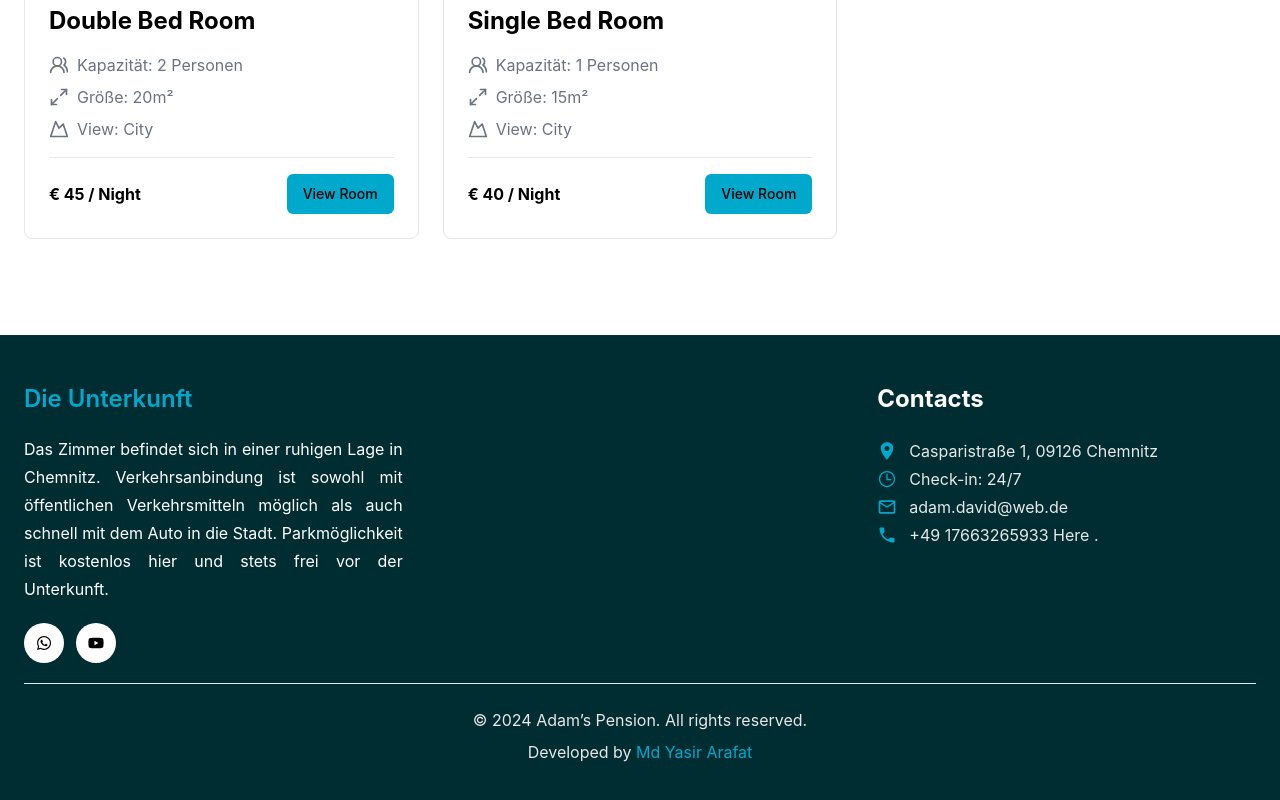
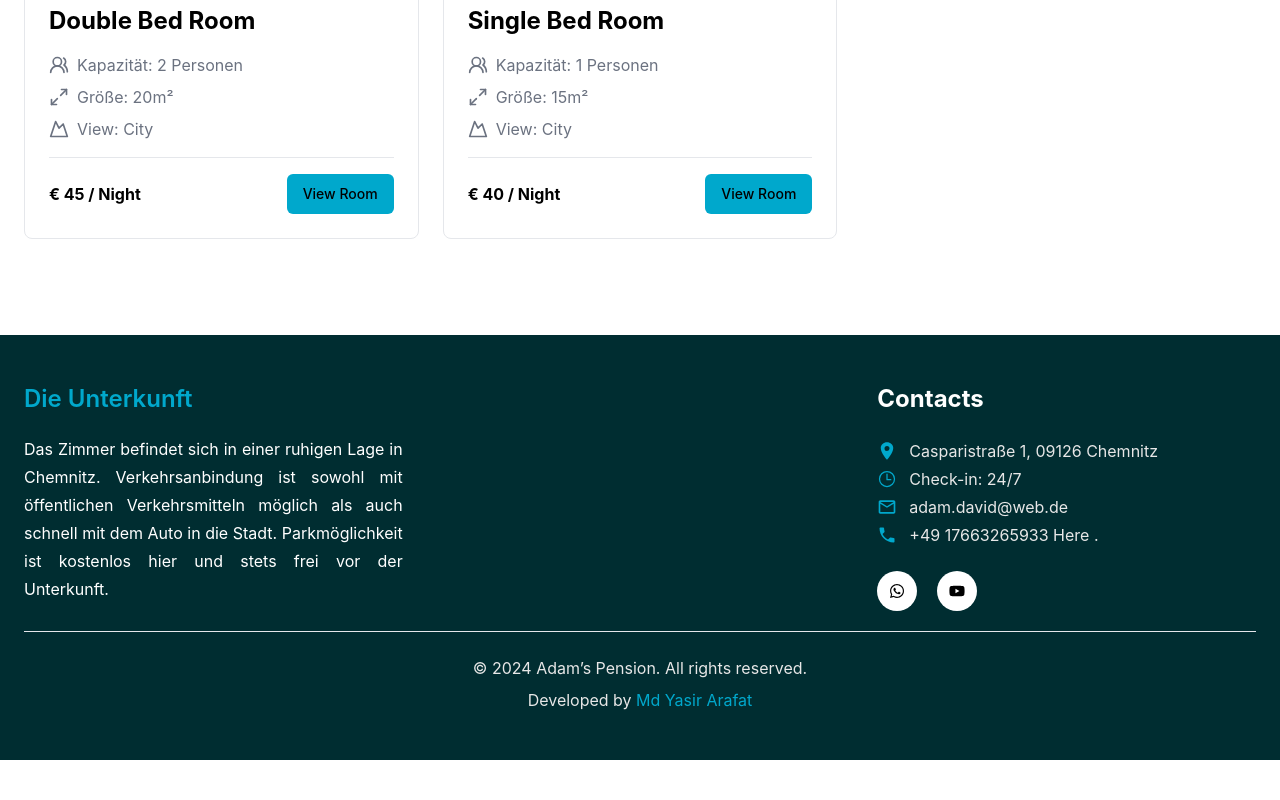
Before and after one commit to MdMushfikurTalukdar/AdamPension, a React (Create React App) app in the folder frontend/: page / in a window 1280 px wide. Shown: the part 1145-1945 px from the top of the page. After the commit the page ends 1905 px from the top, so only its background shows below. Built offline with nearby package versions, Linux system fonts and the light colour scheme.

Commit message:
all updated

```diff
--- a/frontend/src/components/Footer.js
+++ b/frontend/src/components/Footer.js
@@ -16,40 +16,7 @@ const Footer = () => {
       <p className="leading-7 text-white text-justify -mt-5">
       Das Zimmer befindet sich in einer ruhigen Lage in Chemnitz. Verkehrsanbindung ist sowohl mit öffentlichen Verkehrsmitteln möglich als auch schnell mit dem Auto in die Stadt. Parkmöglichkeit ist kostenlos hier und stets frei vor der Unterkunft.
       </p>
-      <div className="flex gap-3 -mt-5">
-        {/* <a
-          href="https://www.linkedin.com/company/electrosys-engineering/"
-          target="_blank"
-          rel="noopener noreferrer"
-          className="p-3 rounded-full cursor-pointer bg-white group hover:bg-primary transition-all duration-300"
-        >
-          <FaLinkedin className="text-black group-hover:text-white transition-all duration-300" />
-        </a> */}
-        <a
-          href="https://wa.me/+8801731177283"
-          target="_blank"
-          rel="noopener noreferrer"
-          className="p-3 rounded-full cursor-pointer bg-white group hover:bg-primary transition-all duration-300"
-        >
-          <FaWhatsapp className="text-black group-hover:text-white transition-all duration-300" />
-        </a>
-        {/* <a
-          href="https://www.facebook.com/people/ElectroSys-Engineering/61560350367695/"
-          target="_blank"
-          rel="noopener noreferrer"
-          className="p-3 rounded-full cursor-pointer bg-white group hover:bg-primary transition-all duration-300"
-        >
-          <FaFacebook className="text-black group-hover:text-white transition-all duration-300" />
-        </a> */}
-        <a
-          href="https://www.youtube.com/"
-          target="_blank"
-          rel="noopener noreferrer"
-          className="p-3 rounded-full cursor-pointer bg-white group hover:bg-primary transition-all duration-300"
-        >
-          <FaYoutube className="text-black group-hover:text-white transition-all duration-300" />
-        </a>
-      </div>
+
     </div>
 
     <div className="space-y-4 text-center">
@@ -108,7 +75,29 @@ const Footer = () => {
           <span className="text-[#E7E7E7]">+49 17663265933 Here .</span>
         </div>
       </div>
+
+
+
+      <div className="flex gap-5 -mt-5">
+        <a
+          href="https://wa.me/+8801731177283"
+          target="_blank"
+          rel="noopener noreferrer"
+          className="p-3 rounded-full cursor-pointer bg-white group hover:bg-primary transition-all duration-300"
+        >
+          <FaWhatsapp className="text-black group-hover:text-white transition-all duration-300" />
+        </a>
+        <a
+          href="https://www.youtube.com/"
+          target="_blank"
+          rel="noopener noreferrer"
+          className="p-3 rounded-full cursor-pointer bg-white group hover:bg-primary transition-all duration-300"
+        >
+          <FaYoutube className="text-black group-hover:text-white transition-all duration-300" />
+        </a>
+      </div>
     </div>
+
   </div>
   <hr className="max-w-screen-xl mx-auto mt-5" />
   <div className="mt-6 space-y-2">
--- a/frontend/src/pages/ContactUs.js
+++ b/frontend/src/pages/ContactUs.js
@@ -101,7 +101,7 @@ const ContactUs = () => {
 
         {/* Action Button */}
         <Box textAlign="center" mt={5}>
-          <Button
+          {/* <Button
             variant="contained"
             color="primary"
             sx={{
@@ -115,7 +115,7 @@ const ContactUs = () => {
             }}
           >
             Nachricht Senden
-          </Button>
+          </Button> */}
         </Box>
       </Paper>
     </Box>
--- a/frontend/src/pages/SignUpForm.js
+++ b/frontend/src/pages/SignUpForm.js
@@ -31,14 +31,14 @@ const SignUpForm = ({ startDate, endDate, roomName, perDayCost}) => {
     try {
       const code = generateVerificationCode();
     //   console.log(code);
-      const response = await axios.post('http://none2.pythonanywhere.com/api/api/email/verify/', {
+      const response = await axios.post('https://none2.pythonanywhere.com/api/api/email/verify/', {
         email: email.trim(),
         code: code,
       });
 
       setMessage(response.data.message);
     } catch (err) {
-      setError(err.response?.data?.error || 'Failed to send verification email.');
+      setError(err.response?.data?.error);
     }
   };
 
```
